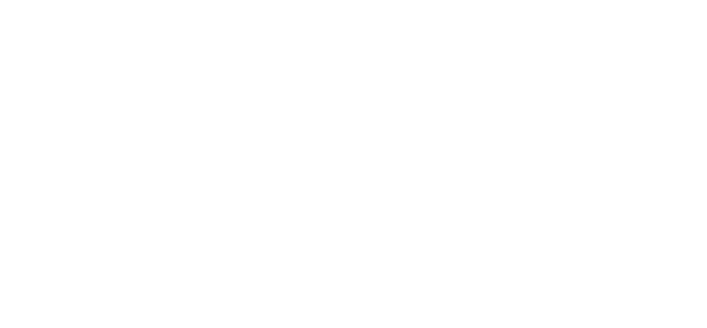
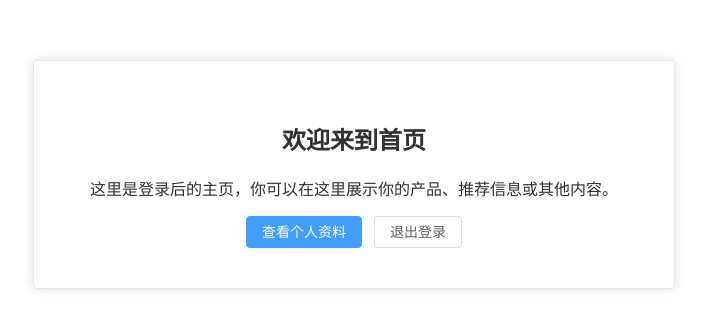
Before and after one commit to SOUTHEP666/laostradefrontend, a Vue app: page /home in a window 1280 px wide. Before the commit this address had no page. Shown: the top 328 px of the page, without its empty margins (286-993 px from the left). Built offline with nearby package versions, Linux system fonts and the light colour scheme.

Commit message:
fix: add

```diff
--- a/src/router/index.js
+++ b/src/router/index.js
@@ -3,11 +3,13 @@
 import Login from "../views/Login.vue";
 import Profile from "../views/Profile.vue";
 import ChangePassword from "../views/ChangePassword.vue";
+import Home from "../views/Home.vue";
 
 const routes = [
   { path: "/", redirect: "/login" },
   { path: "/register", component: Register },
   { path: "/login", component: Login },
+  { path: "/home", component: Home },
   { path: "/profile", component: Profile },
   { path: "/change-password", component: ChangePassword },
 ];
--- a/src/views/Home.vue
+++ b/src/views/Home.vue
@@ -1,48 +1,32 @@
 <template>
-  <el-card class="login-card">
-    <h2>登录</h2>
-    <el-form :model="form">
-      <el-form-item label="用户名或邮箱">
-        <el-input v-model="form.identity" placeholder="用户名或邮箱" />
-      </el-form-item>
-      <el-form-item label="密码">
-        <el-input v-model="form.password" type="password" />
-      </el-form-item>
-      <el-form-item>
-        <el-button type="primary" @click="handleLogin">登录</el-button>
-        <el-button type="text" @click="$router.push('/register')">没有账号？注册</el-button>
-      </el-form-item>
-    </el-form>
+  <el-card class="home-card">
+    <h2>欢迎来到首页</h2>
+    <p>这里是登录后的主页，你可以在这里展示你的产品、推荐信息或其他内容。</p>
+    <el-button type="primary" @click="goProfile">查看个人资料</el-button>
+    <el-button @click="logout">退出登录</el-button>
   </el-card>
 </template>
 
 <script setup>
-import { ref } from 'vue'
-import axios from 'axios'
-import { useRouter } from 'vue-router'
+import { useRouter } from "vue-router";
 
-const router = useRouter()
+const router = useRouter();
 
-const form = ref({
-  identity: '',  // 可输入邮箱或用户名
-  password: ''
-})
+const goProfile = () => {
+  router.push("/profile");
+};
 
-const handleLogin = async () => {
-  try {
-    const res = await axios.post('https://laosecom.onrender.com/api/user/login', form.value)
-    localStorage.setItem('token', res.data.token)
-    router.push('/home')
-  } catch (err) {
-    alert(err.response?.data?.message || '登录失败')
-  }
-}
+const logout = () => {
+  localStorage.removeItem("token");
+  router.push("/login");
+};
 </script>
 
 <style scoped>
-.login-card {
-  max-width: 400px;
-  margin: 100px auto;
+.home-card {
+  max-width: 600px;
+  margin: 60px auto;
   padding: 20px;
+  text-align: center;
 }
 </style>
--- a/src/views/Login.vue
+++ b/src/views/Login.vue
@@ -41,7 +41,7 @@
       const res = await login(form.value);
       localStorage.setItem("token", res.data.token);
       ElMessage.success("登录成功");
-      router.push("/profile");
+      router.push("/home");
     } catch (error) {
       ElMessage.error(error.response?.data?.message || "登录失败");
     }
```
